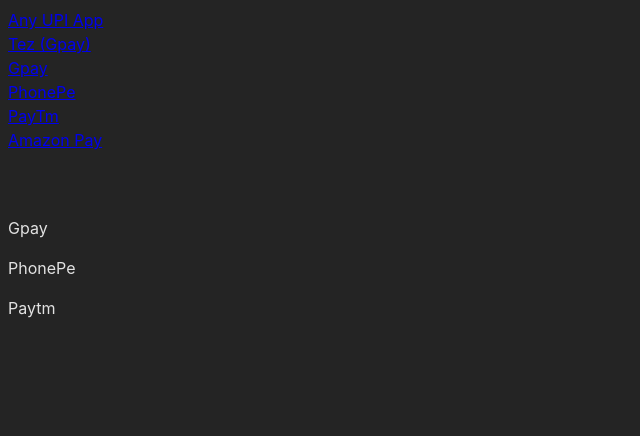
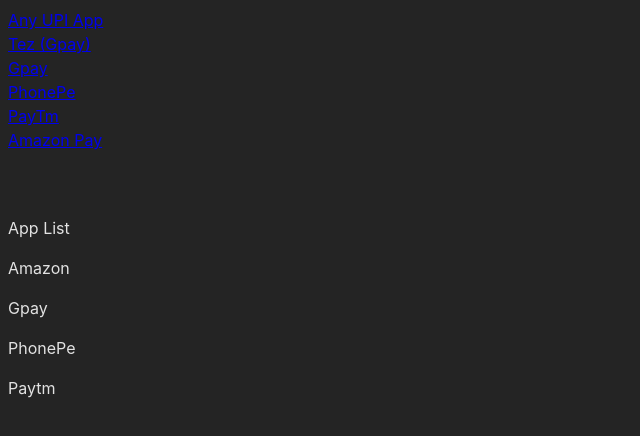
Before and after one commit to AbhirupGhosh-git/upi-redirection, a React (Vite) app: page / in a window 1280 px wide. Shown: the top 436 px of the page, without its empty margins (0-640 px from the left). Built offline with nearby package versions, Linux system fonts and the light colour scheme.

Commit message:
Redirection to playstore logic corrected

```diff
--- a/src/App.jsx
+++ b/src/App.jsx
@@ -8,12 +8,13 @@
       paytm: "paytmmp://pay?pa=upiaddress@okhdfcbank&pn=JohnDoe&cu=INR",
       gpay: "gpay://upi/pay?pa=upiaddress@okhdfcbank&pn=JohnDoe&cu=INR",
       phonepe: "phonepe://pay?pa=upiaddress@okhdfcbank&pn=JohnDoe&cu=INR",
+      amazon: "amazon://pay?pa=upiaddress@okhdfcbank&pn=JohnDoe&cu=INR",
     };
     setTimeout(() => {
-      window.location = appURLs[e.target.id];
+      window.location =
+        "https://play.google.com/store/apps/details?id=net.one97.paytm";
     }, 100);
-    window.location =
-      "https://play.google.com/store/apps/details?id=net.one97.paytm";
+    window.location = appURLs[e.target.id];
   };
 
   return (
@@ -46,7 +47,9 @@
       <br />
       <br />
 
+      <p>App List</p>
       <div onClick={redirectApp}>
+        <p id="amazon">Amazon</p>
         <p id="gpay">Gpay</p>
         <p id="phonepe">PhonePe</p>
         <p id="paytm">Paytm</p>
```
